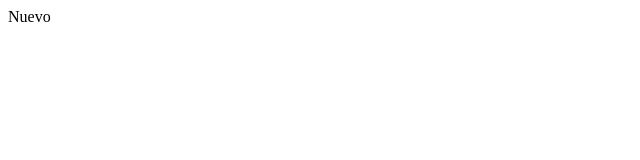
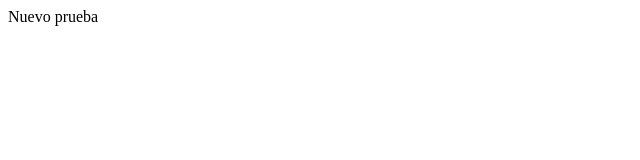
Before and after one commit to rsabando/prueba2017-1s, a plain HTML site: page nue.htm in a window 1280 px wide. Shown: the full height of the page, 0-640 px from the left. Drawn offline with Linux system fonts and the light colour scheme.

Commit message:
nuevo prueba nue

```diff
--- a/nue.htm
+++ b/nue.htm
@@ -6,7 +6,7 @@
 
 </head>
 <body>
-<a> Nuevo <a/>
+<a> Nuevo prueba<a/>
 <body/>
 
 
```
